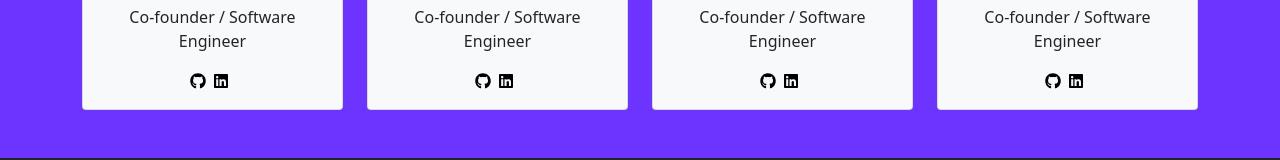
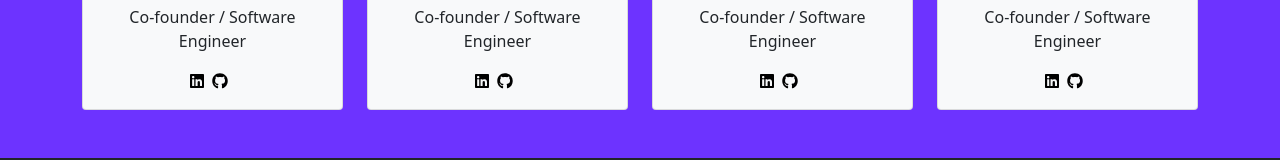
Before and after one commit to PreQL-by-MACK/pre-QL-website, a React app: page / in a window 1280 px wide. Shown: the part 1364-1524 px from the top of the page. Built offline with nearby package versions, Linux system fonts and the light colour scheme; some icons are missing.

Commit message:
fixed team github/linkedin links on MainPage

```diff
--- a/src/links/MainPage.jsx
+++ b/src/links/MainPage.jsx
@@ -277,8 +277,8 @@ const MainPage = () => {
                 <p className="card-text">
                   Co-founder / Software Engineer
                 </p>
-                <a href="https://www.linkedin.com/in/connortracy19/">{github}<i className="bi bi-linkedin text-dark mx-1"></i></a>
-                <a href="https://github.com/Ctrace12">{linkedIn}<i className="bi bi-github text-dark mx-1"></i></a>
+                <a href="https://www.linkedin.com/in/connortracy19/">{linkedIn}<i className="bi bi-linkedin text-dark mx-1"></i></a>
+                <a href="https://github.com/Ctrace12">{github}<i className="bi bi-github text-dark mx-1"></i></a>
               </div>
             </div>
           </div>
@@ -297,8 +297,8 @@ const MainPage = () => {
                 <p className="card-text">
                   Co-founder / Software Engineer
                 </p>
-                <a href="https://www.linkedin.com/in/adiavishalom/">{github}<i className="bi bi-linkedin text-dark mx-1"></i></a>
-                <a href="https://github.com/adiavishalom">{linkedIn}<i className="bi bi-github text-dark mx-1"></i></a>
+                <a href="https://www.linkedin.com/in/adiavishalom/">{linkedIn}<i className="bi bi-linkedin text-dark mx-1"></i></a>
+                <a href="https://github.com/adiavishalom">{github}<i className="bi bi-github text-dark mx-1"></i></a>
               </div>
             </div>
           </div>
@@ -317,8 +317,8 @@ const MainPage = () => {
                 <p className="card-text">
                   Co-founder / Software Engineer
                 </p>
-                <a href="https://www.linkedin.com/in/michaelodonnell18/">{github}<i className="bi bi-linkedin text-dark mx-1"></i></a>
-                <a href="https://github.com/michaelodonnell18">{linkedIn}<i className="bi bi-github text-dark mx-1"></i></a>
+                <a href="https://www.linkedin.com/in/michaelodonnell18/">{linkedIn}<i className="bi bi-linkedin text-dark mx-1"></i></a>
+                <a href="https://github.com/michaelodonnell18">{github}<i className="bi bi-github text-dark mx-1"></i></a>
               </div>
             </div>
           </div>
@@ -337,8 +337,8 @@ const MainPage = () => {
                 <p className="card-text">
                   Co-founder / Software Engineer
                 </p>
-                <a href="https://www.linkedin.com/in/kyledkim/">{github}<i className="bi bi-linkedin text-dark mx-1"></i></a>
-                <a href="https://github.com/kyledkim">{linkedIn}<i className="bi bi-github text-dark mx-1"></i></a>
+                <a href="https://www.linkedin.com/in/kyledkim/">{linkedIn}<i className="bi bi-linkedin text-dark mx-1"></i></a>
+                <a href="https://github.com/kyledkim">{github}<i className="bi bi-github text-dark mx-1"></i></a>
               </div>
             </div>
           </div>
```
